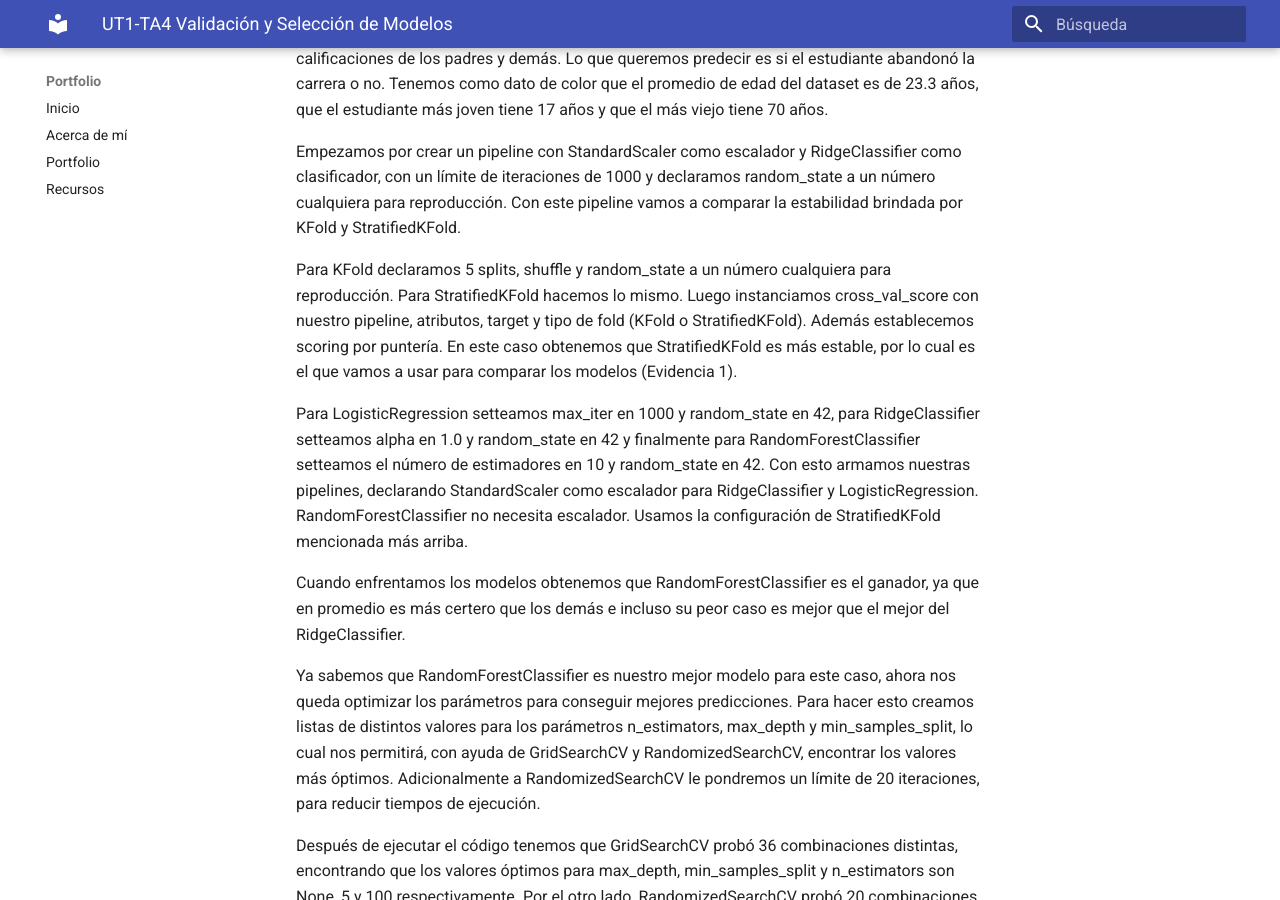
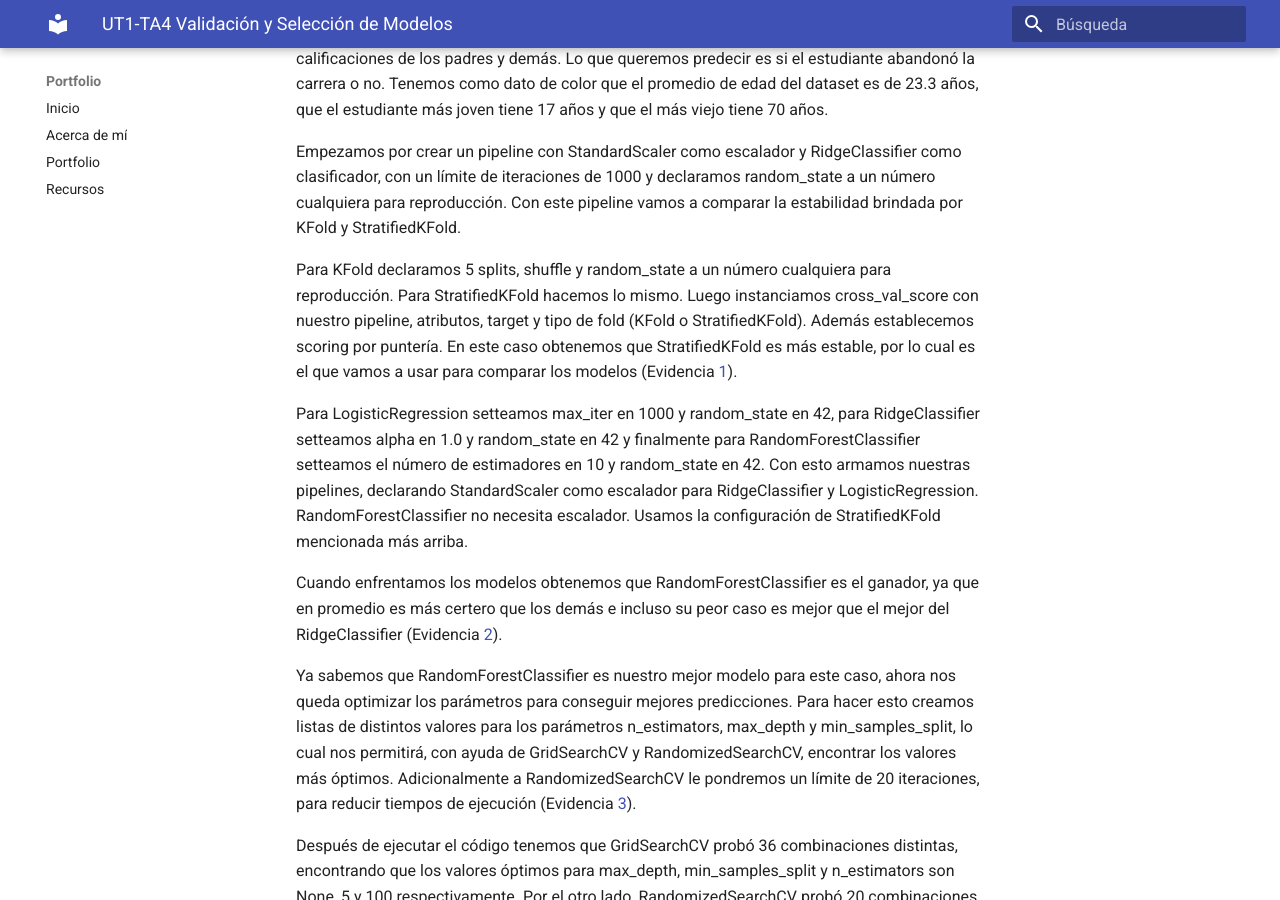
Before and after one commit to JPAmorin/portafolio-ia, an MkDocs documentation site: the page built from docs/portfolio/ut1-ta4-validacion-y-seleccion-de-modelos.md, in a window 1280 px wide and 900 px high, scrolled down 2277 px. Built offline with MkDocs 1.6.1 and Material for MkDocs 9.7.7, drawn with Linux system fonts in a browser that asks for light colours; some of the changed text lies outside the part shown.

Commit message:
added anchors

```diff
--- a/docs/portfolio/ut1-ta4-validacion-y-seleccion-de-modelos.md
+++ b/docs/portfolio/ut1-ta4-validacion-y-seleccion-de-modelos.md
@@ -52,13 +52,13 @@ En este dataset tenemos a 4424 estudiantes con 36 características que los descr
 
 Empezamos por crear un pipeline con StandardScaler como escalador y RidgeClassifier como clasificador, con un límite de iteraciones de 1000 y declaramos random_state a un número cualquiera para reproducción. Con este pipeline vamos a comparar la estabilidad brindada por KFold y StratifiedKFold.
 
-Para KFold declaramos 5 splits, shuffle y random_state a un número cualquiera para reproducción. Para StratifiedKFold hacemos lo mismo. Luego instanciamos cross_val_score con nuestro pipeline, atributos, target y tipo de fold (KFold o StratifiedKFold). Además establecemos scoring por puntería. En este caso obtenemos que StratifiedKFold es más estable, por lo cual es el que vamos a usar para comparar los modelos (Evidencia 1).
+Para KFold declaramos 5 splits, shuffle y random_state a un número cualquiera para reproducción. Para StratifiedKFold hacemos lo mismo. Luego instanciamos cross_val_score con nuestro pipeline, atributos, target y tipo de fold (KFold o StratifiedKFold). Además establecemos scoring por puntería. En este caso obtenemos que StratifiedKFold es más estable, por lo cual es el que vamos a usar para comparar los modelos (Evidencia [1](#evidencia-1)).
 
 Para LogisticRegression setteamos max_iter en 1000 y random_state en 42, para RidgeClassifier setteamos alpha en 1.0 y random_state en 42 y finalmente para RandomForestClassifier setteamos el número de estimadores en 10 y random_state en 42. Con esto armamos nuestras pipelines, declarando StandardScaler como escalador para RidgeClassifier y LogisticRegression. RandomForestClassifier no necesita escalador. Usamos la configuración de StratifiedKFold mencionada más arriba.
 
-Cuando enfrentamos los modelos obtenemos que RandomForestClassifier es el ganador, ya que en promedio es más certero que los demás e incluso su peor caso es mejor que el mejor del RidgeClassifier.
+Cuando enfrentamos los modelos obtenemos que RandomForestClassifier es el ganador, ya que en promedio es más certero que los demás e incluso su peor caso es mejor que el mejor del RidgeClassifier (Evidencia [2](#evidencia-2)).
 
-Ya sabemos que RandomForestClassifier es nuestro mejor modelo para este caso, ahora nos queda optimizar los parámetros para conseguir mejores predicciones. Para hacer esto creamos listas de distintos valores para los parámetros n_estimators, max_depth y min_samples_split, lo cual nos permitirá, con ayuda de GridSearchCV y RandomizedSearchCV, encontrar los valores más óptimos. Adicionalmente a RandomizedSearchCV le pondremos un límite de 20 iteraciones, para reducir tiempos de ejecución.
+Ya sabemos que RandomForestClassifier es nuestro mejor modelo para este caso, ahora nos queda optimizar los parámetros para conseguir mejores predicciones. Para hacer esto creamos listas de distintos valores para los parámetros n_estimators, max_depth y min_samples_split, lo cual nos permitirá, con ayuda de GridSearchCV y RandomizedSearchCV, encontrar los valores más óptimos. Adicionalmente a RandomizedSearchCV le pondremos un límite de 20 iteraciones, para reducir tiempos de ejecución (Evidencia [3](#evidencia-3)).
 
 Después de ejecutar el código tenemos que GridSearchCV probó 36 combinaciones distintas, encontrando que los valores óptimos para max_depth, min_samples_split y n_estimators son None, 5 y 100 respectivamente. Por el otro lado, RandomizedSearchCV probó 20 combinaciones distintas, encontrando 30, 5 y 100 respectivamente. Ambos métodos tienen un score de 0.7783. En este caso podemos darle la preferencia a RandomizedSearchCV por conseguir el mismo puntaje con menos combinaciones probadas.
 
@@ -66,27 +66,27 @@ Finalmente sabemos qué modelo es el mejor para este contexto y con qué paráme
 
 ## **Evidencias**
 
-Evidencia 1
+### Evidencia 1
 
 ![image.png](../assets/ut1_ta4/image.png)
 
-Evidencia 2
+### Evidencia 2
 
 ![image.png](../assets/ut1_ta4/image_1.png)
 
 ![image.png](../assets/ut1_ta4/image_2.png)
 
-Evidencia 3
+### Evidencia 3
 
 ![image.png](../assets/ut1_ta4/image_3.png)
 
-Evidencia 4
+### Evidencia 4
 
 ![image.png](../assets/ut1_ta4/image_4.png)
 
 ![image.png](../assets/ut1_ta4/image_5.png)
 
-Evidencia 5
+### Evidencia 5
 
 ![image.png](../assets/ut1_ta4/image_6.png)
 
@@ -94,9 +94,9 @@ Evidencia 5
 
 Después de mucha puesta a prueba de distintos modelos, parámetros, métodos de segmentación de datos y formas de armar los modelos, tenemos un modelo que predice con casi 80% de puntería, lo cual es satisfactorio.
 
-Viendo el funcionamiento interno del RandomForestClassifier vemos que los factores más influenciales en determinar que un estudiante dejará los estudios o no son la cantidad de materias aprobadas en el segundo semestre, las notas obtenidas en dicho semestre, la cantidad de materias aprobadas en el primer semestre, las notas obtenidas en dicho semestre y los pagos de tutoría (académicos) que han hecho hasta el momento, entre otros (Evidencia 4).
+Viendo el funcionamiento interno del RandomForestClassifier vemos que los factores más influenciales en determinar que un estudiante dejará los estudios o no son la cantidad de materias aprobadas en el segundo semestre, las notas obtenidas en dicho semestre, la cantidad de materias aprobadas en el primer semestre, las notas obtenidas en dicho semestre y los pagos de tutoría (académicos) que han hecho hasta el momento, entre otros (Evidencia [4](#evidencia-4)).
 
-Separando los factores por categorías vemos que los factores académicos son los más influyentes en si el estudiante abandona sus estudios o no, seguido de los factores económicos y finalmente los factores demográficos (Evidencia 5).
+Separando los factores por categorías vemos que los factores académicos son los más influyentes en si el estudiante abandona sus estudios o no, seguido de los factores económicos y finalmente los factores demográficos (Evidencia [5](#evidencia-5)).
 
 En esta actividad pudimos utilizar la metodología CRISP-DM para entender nuestro dataset y tener una instancia de prueba y error, comparando distintos modelos, configuraciones y métodos para encontrar la combinación que más se acople a nuestra situación y nos de los mejores resultados posibles.
 
```
Also changed, not shown: docs/portfolio/ut1-ta1-eda-titanic.md (+9 -9 lines), docs/portfolio/ut1-ta3-regresion-lineal-logistica.md (+7 -7 lines), docs/portfolio/ut1-ta6-clustering-pca.md (+25 -27 lines), docs/portfolio/ut1_ta2_feature_modelo_base.md (+6 -6 lines).
